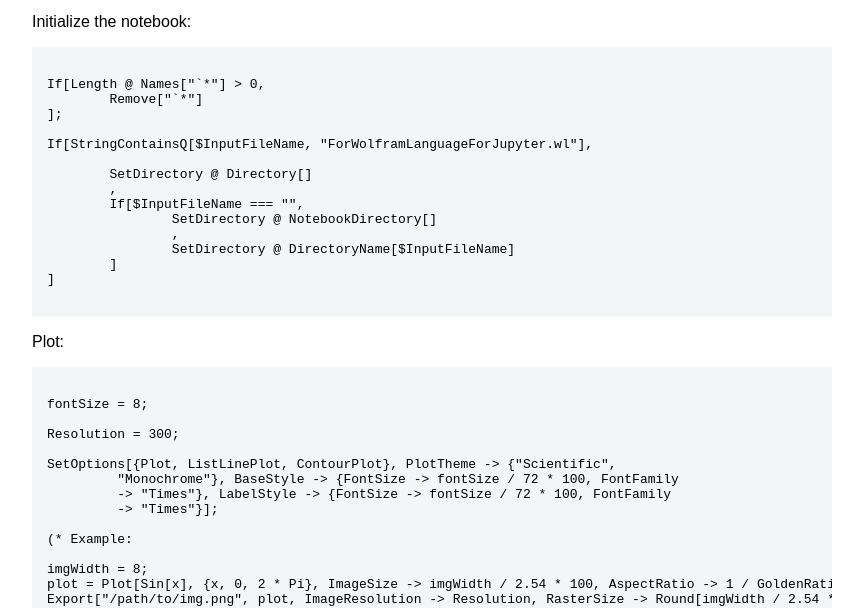
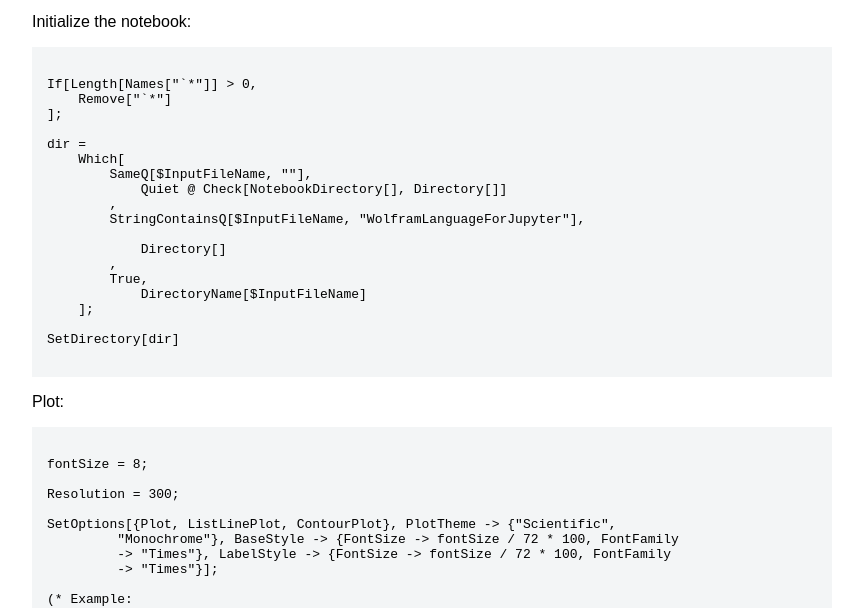
Before and after one commit to TurbulenceChaos/turbulencechaos.github.io, a plain HTML site: page codes/codes.html in a window 1280 px wide. Shown: the part 199-807 px from the top of the page, without its empty margins (208-1071 px from the left). Drawn offline with Linux system fonts and the light colour scheme.

Commit message:
Update codes.html

```diff
--- a/codes/codes.html
+++ b/codes/codes.html
@@ -2,9 +2,7 @@
 <html>
 
   <head>
-    <title>
-      Programming
-    </title>
+    <title>Programming</title>
 
     <link rel="stylesheet" href="../css/style.css?v=0.2">
   </head>
@@ -23,20 +21,24 @@
     </p>
 
     <pre><code>
-If[Length @ Names["`*"] > 0,
-	Remove["`*"]
+If[Length[Names["`*"]] > 0,
+    Remove["`*"]
 ];
 
-If[StringContainsQ[$InputFileName, "ForWolframLanguageForJupyter.wl"],
+dir =
+    Which[
+	SameQ[$InputFileName, ""],
+	    Quiet @ Check[NotebookDirectory[], Directory[]]
+	,
+	StringContainsQ[$InputFileName, "WolframLanguageForJupyter"],
 
-	SetDirectory @ Directory[]
+	    Directory[]
 	,
-	If[$InputFileName === "",
-		SetDirectory @ NotebookDirectory[]
-		,
-		SetDirectory @ DirectoryName[$InputFileName]
-	]
-]
+	True,
+	    DirectoryName[$InputFileName]
+    ];
+
+SetDirectory[dir]
     </code></pre>
 
     <p>
```
